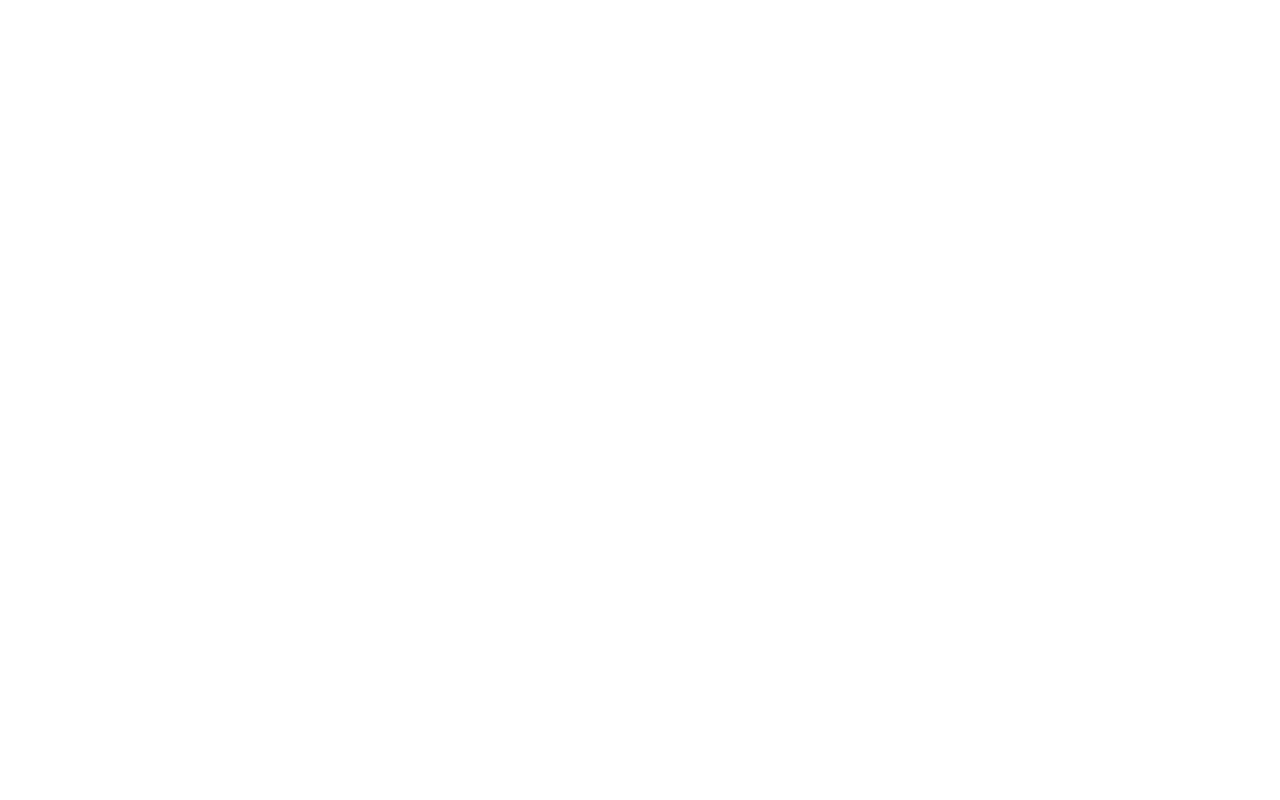
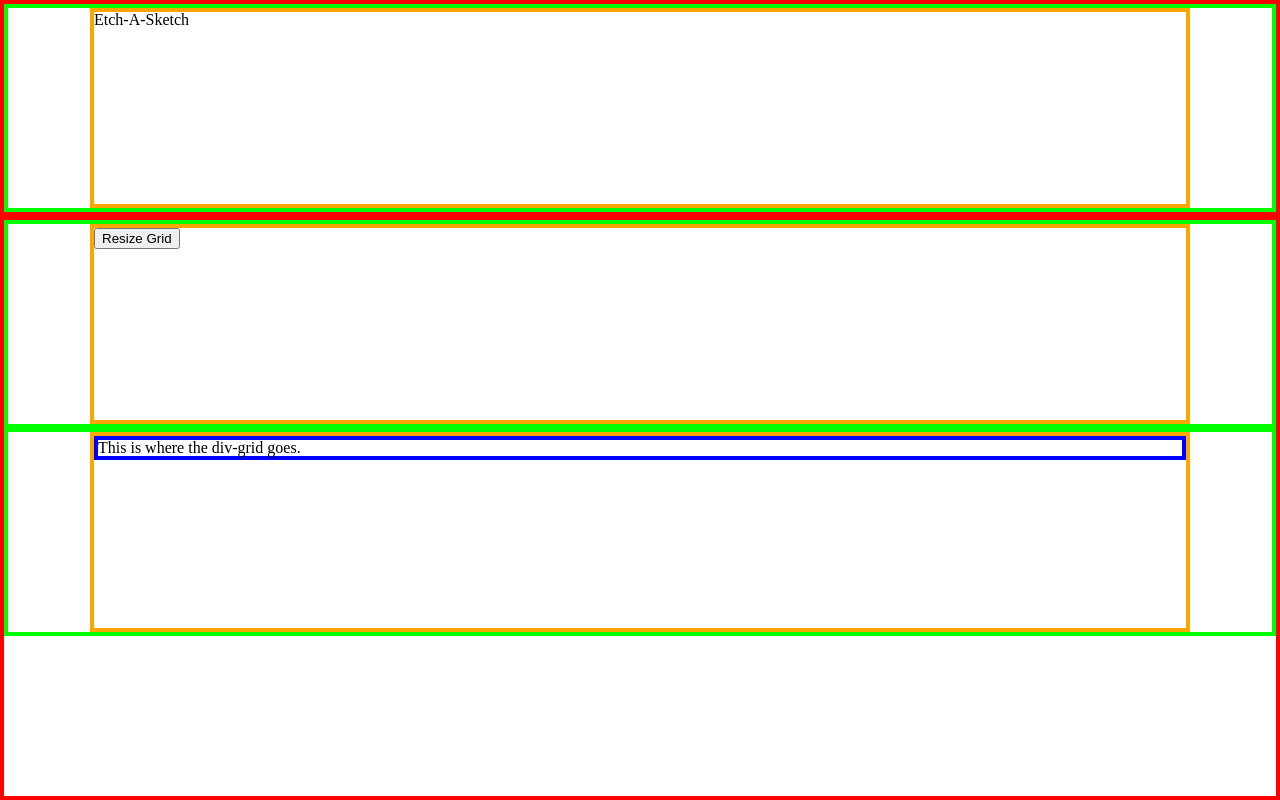
Before and after one commit to cmarken/odin-etch-a-sketch, a plain HTML site: page index.html in a window 1280 px wide. Drawn offline with Linux system fonts and the light colour scheme.

Commit message:
Basic HTML structure and CSS structure

```diff
--- a/index.html
+++ b/index.html
@@ -3,9 +3,36 @@
 <head>
     <meta charset="UTF-8">
     <meta name="viewport" content="width=device-width, initial-scale=1.0">
-    <title>Document</title>
+    <title>Etch-A-Sketch</title>
+
+    <link rel="stylesheet" href="./styles/style.css">
 </head>
 <body>
+    <header>
+        <section class="heading">
+            <inner-column>
+                <h1>Etch-A-Sketch</h1>
+            </inner-column>
+        </section>
+    </header>
+    <main>
+        <section class="settings">
+            <inner-column>
+                <resize-button>
+                    <button>Resize Grid</button>
+                </resize-button>
+            </inner-column>
+        </section>
+        <section class="draw-area">
+            <inner-column>
+                <draw-grid>
+                    This is where the div-grid goes.
+                </draw-grid>
+            </inner-column>
+        </section>
+
+    </main>
+
 
 </body>
 </html>
--- /dev/null
+++ b/styles/meyer-reset.css
@@ -0,0 +1,48 @@
+/* http://meyerweb.com/eric/tools/css/reset/
+   v2.0 | 20110126
+   License: none (public domain)
+*/
+
+html, body, div, span, applet, object, iframe,
+h1, h2, h3, h4, h5, h6, p, blockquote, pre,
+a, abbr, acronym, address, big, cite, code,
+del, dfn, em, img, ins, kbd, q, s, samp,
+small, strike, strong, sub, sup, tt, var,
+b, u, i, center,
+dl, dt, dd, ol, ul, li,
+fieldset, form, label, legend,
+table, caption, tbody, tfoot, thead, tr, th, td,
+article, aside, canvas, details, embed,
+figure, figcaption, footer, header, hgroup,
+menu, nav, output, ruby, section, summary,
+time, mark, audio, video {
+	margin: 0;
+	padding: 0;
+	border: 0;
+	font-size: 100%;
+	font: inherit;
+	vertical-align: baseline;
+}
+/* HTML5 display-role reset for older browsers */
+article, aside, details, figcaption, figure,
+footer, header, hgroup, menu, nav, section {
+	display: block;
+}
+body {
+	line-height: 1;
+}
+ol, ul {
+	list-style: none;
+}
+blockquote, q {
+	quotes: none;
+}
+blockquote:before, blockquote:after,
+q:before, q:after {
+	content: '';
+	content: none;
+}
+table {
+	border-collapse: collapse;
+	border-spacing: 0;
+}
--- /dev/null
+++ b/styles/style.css
@@ -0,0 +1,62 @@
+@import './meyer-reset.css';
+
+/* SETUP */
+* {
+    box-sizing: border-box;
+}
+
+/* SETTINGS */
+
+
+/* STRUCTURE */
+body {
+    display: flex;
+    flex-direction: column;
+    min-height: 100vh;
+}
+
+main {
+    flex-grow: 1;
+}
+
+section {
+    flex-grow: 1;
+}
+
+inner-column {
+    display: block;
+    margin-left: auto;
+    margin-right: auto;
+    max-width: 1100px;
+}
+
+/* TYPOGRAPHY */
+
+
+/* MODULES */
+draw-grid {
+    display: flex;
+}
+
+/* COMPONENTS */
+
+
+/* DEV SETTINGS */
+header, main {
+    border: 4px solid red;
+    min-height: 200px;
+}
+
+section {
+    border: 4px solid lime;
+    min-height: 200px;
+}
+
+inner-column {
+    border: 4px solid orange;
+    min-height: 200px;
+}
+
+draw-grid {
+    border: 4px solid blue;
+}
```
Also changed, not shown: style.css (deleted).
